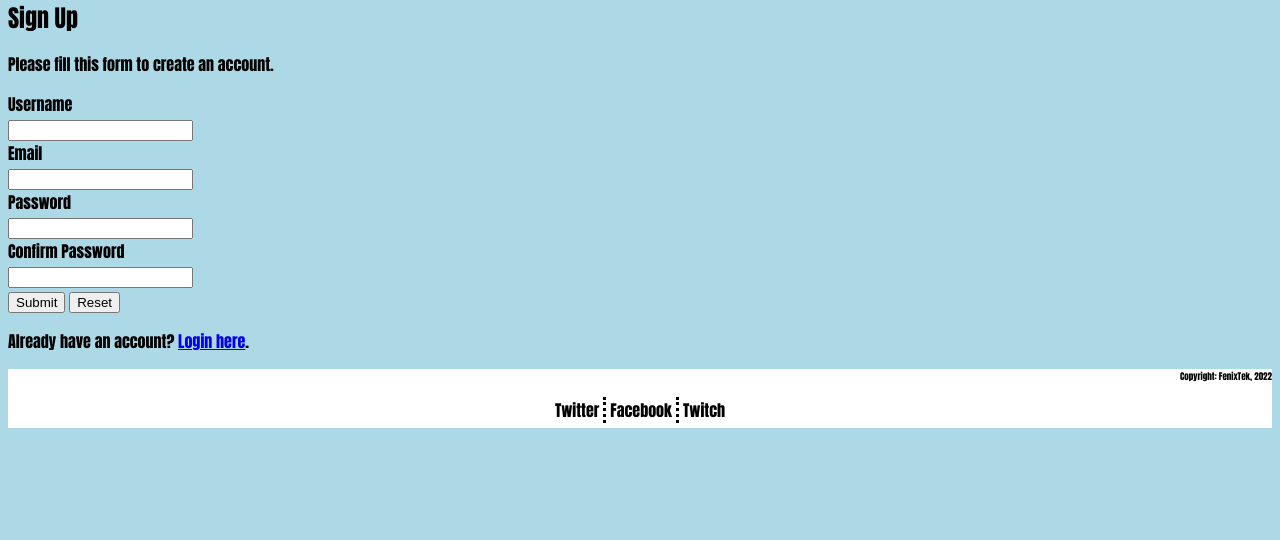
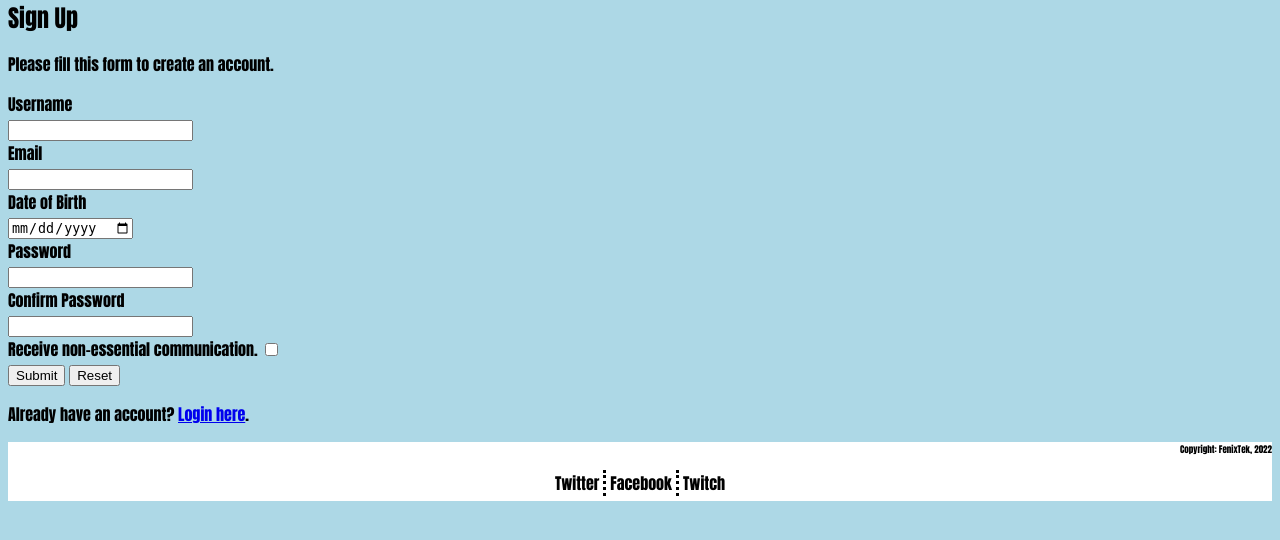
Before and after one commit to FenixTekSolutions/WebsitePlayground, a PHP site: page /register.php in a window 1280 px wide. Shown: the part 212-752 px from the top of the page. Run offline with PHP 8.4, Linux system fonts and the light colour scheme; the visitor is signed in with stand-in values (Sample User, id 1).

Commit message:
Added dob to information required to set up an account

```diff
--- a/register.php
+++ b/register.php
@@ -3,8 +3,8 @@
     require_once "config.php";
 
     // Initialise empty vars
-    $username = $email = $password = $confirmPassword = "";
-    $usernameError = $emailError = $passwordError = $confirmPasswordError = "";
+    $username = $email = $dob = $password = $confirmPassword = "";
+    $usernameError = $emailError = $dobError = $passwordError = $confirmPasswordError = "";
     $genError = "Something, somwhere, went terribly wrong... Please try again later.";
 
     if($_SERVER['REQUEST_METHOD'] == "POST")
@@ -95,6 +95,14 @@
             }
         }
 
+        if(empty($_POST["dob"]))
+        {
+            $dobError = "Please enter your date of birth.";
+        }
+        else
+        {
+            $dob = $_POST["dob"];
+        }
 
         // Validate password
         if(empty(trim($_POST["password"])))
@@ -129,12 +137,12 @@
         if(empty($usernameError) && empty($emailError) && empty($passwordError) && empty($confirmPasswordError))
         {
             // prep for insertion (heh... giggity!)
-            $sql = "INSERT INTO users (username, password, email) VALUES (?, ?, ?)";
+            $sql = "INSERT INTO users (username, dob, password, email) VALUES (?, ?, ?, ?)";
 
             if($stmt = mysqli_prepare($link, $sql))
             {
                 // Bind vars
-                mysqli_stmt_bind_param($stmt, "sss", $param_username, $param_password, $param_email);
+                mysqli_stmt_bind_param($stmt, "ssss", $param_username, $dob, $param_password, $param_email);
 
                 // Set params
                 $param_username = $username;
@@ -187,6 +195,11 @@
                 <span class="invalid-feedback"><?php echo $emailError; ?></span>
             </div>
             <div class="form-group">
+                <label>Date of Birth</label><br>
+                <input type="date" name="dob" class="form-control <?php echo (!empty($dobError)) ? 'is-invalid' : ''; ?>" value="<?php echo $dob; ?>">
+                <span class="invalid-feedback"><?php echo $dobError; ?></span>
+            </div>
+            <div class="form-group">
                 <label>Password</label><br>
                 <input type="password" name="password" class="form-control <?php echo (!empty($passwordError)) ? 'is-invalid' : ''; ?>" value="<?php echo $password; ?>">
                 <span class="invalid-feedback"><?php echo $passwordError; ?></span>
@@ -195,6 +208,10 @@
                 <label>Confirm Password</label><br>
                 <input type="password" name="confirmpassword" class="form-control <?php echo (!empty($confirmPasswordError)) ? 'is-invalid' : ''; ?>" value="<?php echo $confirmPassword; ?>">
                 <span class="invalid-feedback"><?php echo $confirmPasswordError; ?></span>
+            </div>
+            <div class="form-group">
+                <label>Receive non-essential communication.</label>
+                <input type="checkbox" name="mailto" class="form-control">
             </div>
             <div class="form-group">
                 <input type="submit" class="btn btn-primary" value="Submit">
--- a/welcome.php
+++ b/welcome.php
@@ -18,7 +18,7 @@ if(!isset($_SESSION["loggedin"]) || $_SESSION["loggedin"] !== true)
 
     <body onload="SelectMode()">
         <?php include "header.php"?>
-        <h1 class="my-5">Hi, <b><?php echo htmlspecialchars($_SESSION["username"]); ?></b> Welcome!</h1>
+        <h1 class="my-5">Hi, <b><?php echo htmlspecialchars($_SESSION["username"]); ?></b>. Welcome!</h1>
         <p>
         <a href="reset-password.php" class="btn btn-warning">Reset Password</a>
         <a href="logout.php" class="btn btn-danger ml-3">Sign Out</a>
```
